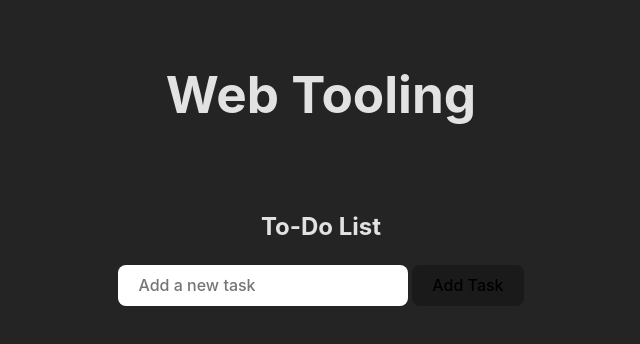
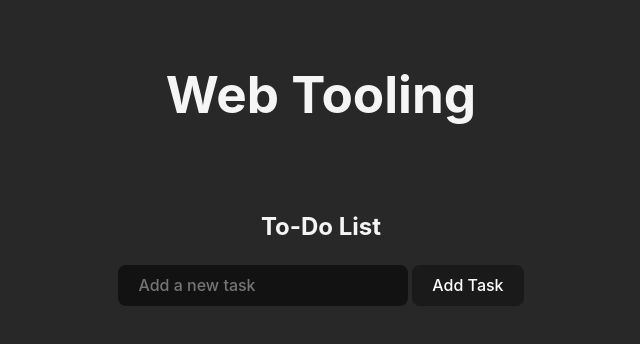
Before and after one commit to daroxs95/web-tooling-darian-svelte, a Svelte app: page / in a window 1280 px wide. Shown: the top 344 px of the page, without its empty margins (319-959 px from the left). Built offline with nearby package versions, Linux system fonts and the light colour scheme.

Commit message:
Update app colors

```diff
--- a/src/app.css
+++ b/src/app.css
@@ -1,11 +1,18 @@
 :root {
+  --primary: #F4BDB9;
+  --bg: #282828;
+  --secondary: #FABD2F;
+  --highlight: #C3E0DA;
+  --bg-dark: #1a1a1a;
+  --text: #f5f5f5;
+
   font-family: Inter, system-ui, Avenir, Helvetica, Arial, sans-serif;
   line-height: 1.5;
   font-weight: 400;
 
-  color-scheme: light dark;
-  color: rgba(255, 255, 255, 0.87);
-  background-color: #242424;
+  color-scheme: dark;
+  color: var(--text);
+  background-color: var(--bg);
 
   font-synthesis: none;
   text-rendering: optimizeLegibility;
@@ -15,11 +22,11 @@
 
 a {
   font-weight: 500;
-  color: #646cff;
+  color: var(--primary);
   text-decoration: inherit;
 }
 a:hover {
-  color: #535bf2;
+  color: var(--secondary);
 }
 
 body {
@@ -53,12 +60,12 @@ button {
   font-size: 1em;
   font-weight: 500;
   font-family: inherit;
-  background-color: #1a1a1a;
+  background-color: var(--bg-dark);
   cursor: pointer;
   transition: border-color 0.25s;
 }
 button:hover {
-  border-color: #646cff;
+  border-color: var(--primary);
 }
 button:focus,
 button:focus-visible {
@@ -72,7 +79,6 @@ input {
   font-size: 1em;
   font-weight: 500;
   font-family: inherit;
-  /*background-color: #f0f0f0;*/
   transition: border-color 0.25s;
   margin-bottom: 0.5em;
 }
@@ -80,5 +86,5 @@ input {
 input:focus,
 input:focus-visible {
   outline: 4px auto -webkit-focus-ring-color;
-  border-color: #646cff;
+  border-color: var(--primary);
 }
```
